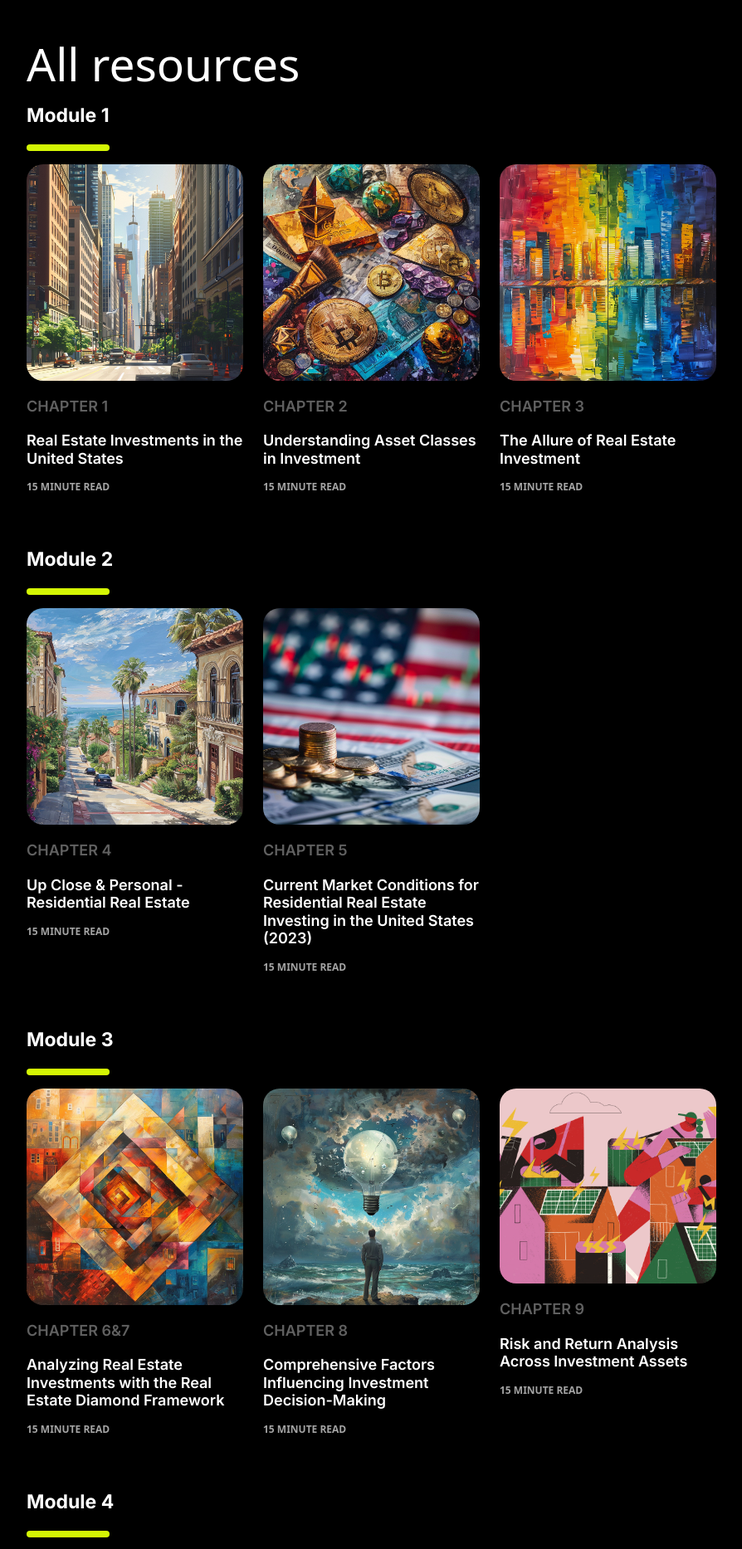
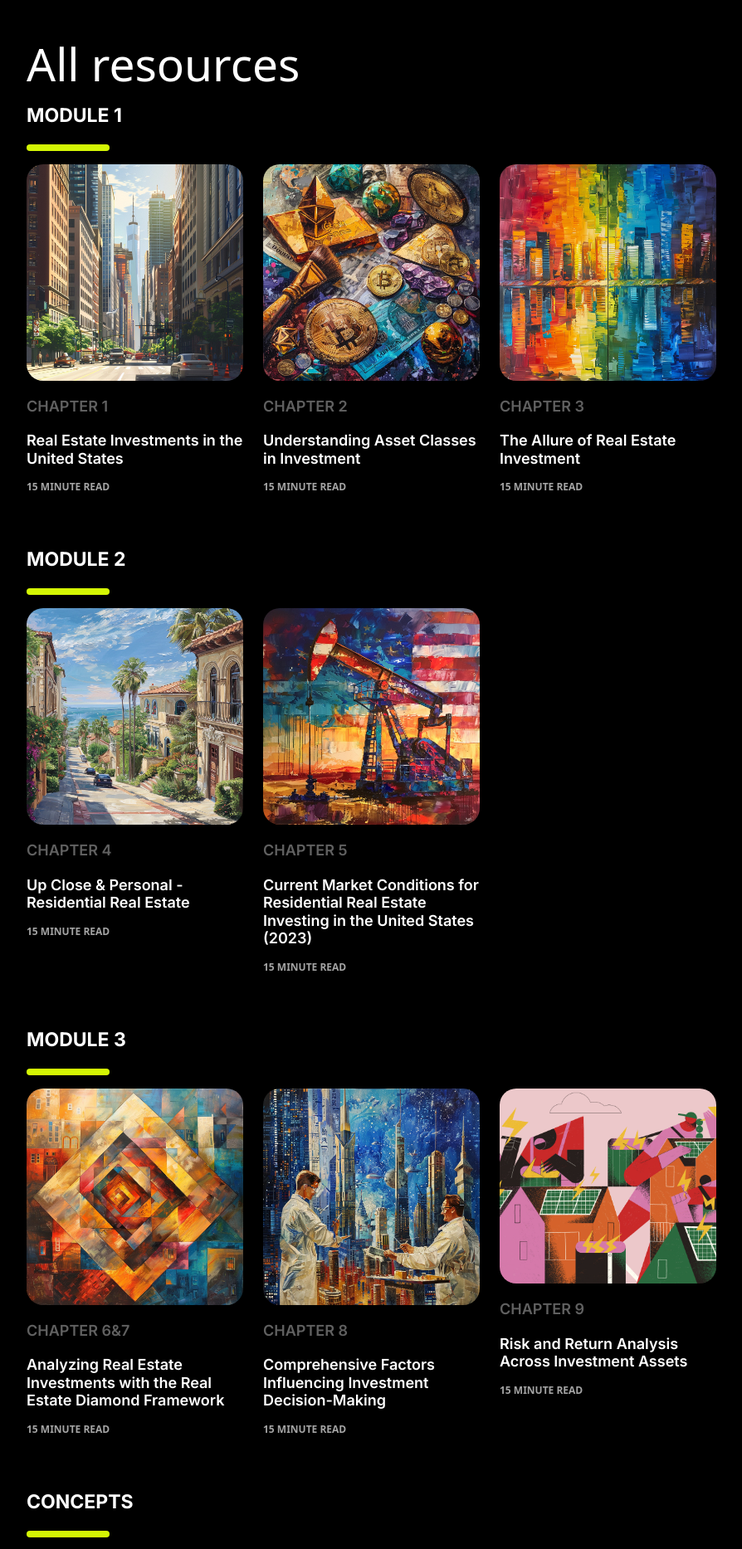
Before and after one commit to webtesting22/vaar, a React (Vite) app: page /AllResources in a window 1280 px wide. Shown: the part 100-1967 px from the top of the page at 83% size, without its empty margins (50-944 px from the left). Built offline with nearby package versions, Linux system fonts and the light colour scheme.

Commit message:
added resources images

```diff
--- a/src/Components/AllResources/AllResources.jsx
+++ b/src/Components/AllResources/AllResources.jsx
@@ -23,7 +23,7 @@ function AllResources() {
                     {/* <div className="section-heading"></div> */}
                     <div className='moduls-data'>
                         <div >
-                            <h4>Module 1</h4>
+                            <h4>MODULE 1</h4>
                             <hr />
                             <div className='all-resources-box'>
                                 <div className="row">
@@ -47,7 +47,7 @@ function AllResources() {
                         </div>
                         {/* <div className="section-padding"></div> */}
                         <div >
-                            <h4>Module 2</h4>
+                            <h4>MODULE 2</h4>
                             <hr />
                             <div className='all-resources-box'>
                                 <div className="row">
@@ -72,7 +72,7 @@ function AllResources() {
                         {/* <div className="section-padding"></div> */}
 
                         <div >
-                            <h4>Module 3</h4>
+                            <h4>MODULE 3</h4>
                             <hr />
                             <div className='all-resources-box'>
                                 <div className="row">
@@ -113,7 +113,7 @@ function AllResources() {
                         {/* <div className="section-padding"></div> */}
 
                         <div >
-                            <h4>Module 4</h4>
+                            <h4>CONCEPTS</h4>
                             <hr />
                             <div className='all-resources-box'>
                                 <div className="row">
```
Also changed, not shown: src/Components/AllResources/images/5.jpeg, src/Components/AllResources/images/8.jpeg.
